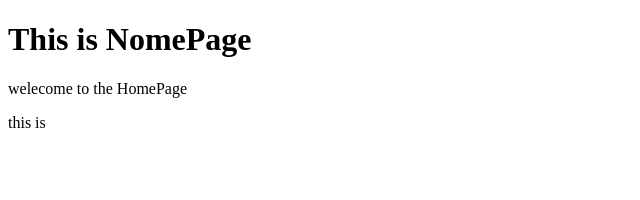
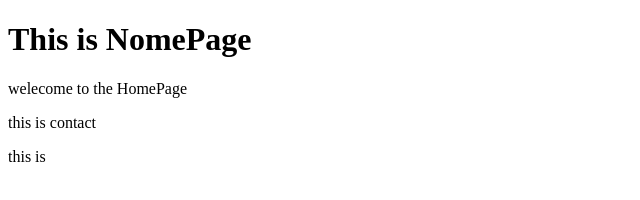
Before and after one commit to Azure0413/class, a plain HTML site: page index.html in a window 1280 px wide. Shown: the full height of the page, 0-640 px from the left. Drawn offline with Linux system fonts and the light colour scheme.

Commit message:
add a new line

```diff
--- a/index.html
+++ b/index.html
@@ -9,6 +9,7 @@
 <body>
     <h1>This is NomePage</h1>
     <p>welecome to the HomePage</p>
+    <p>this is contact</p>
     <p>this is </p>
 </body>
 </html>
```
